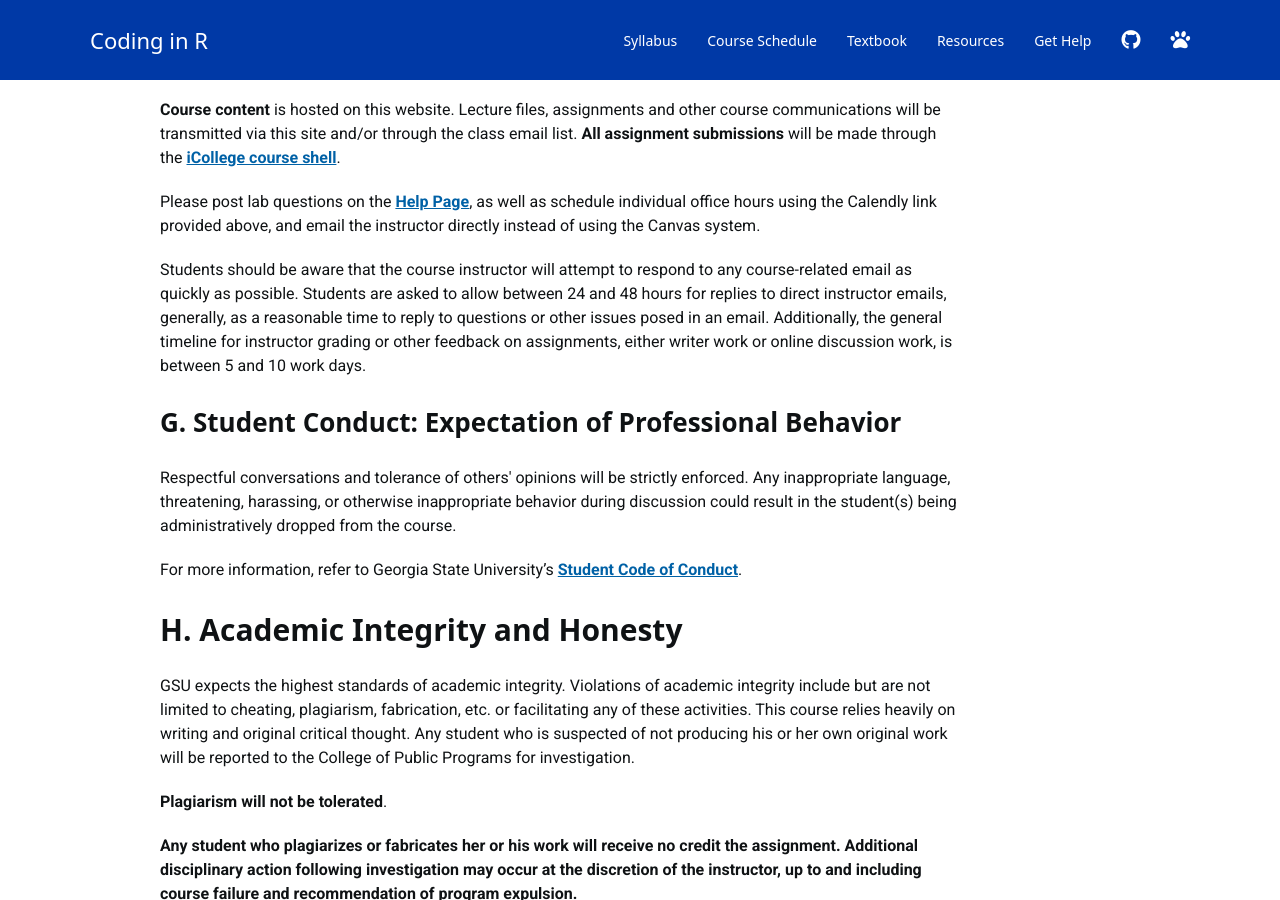
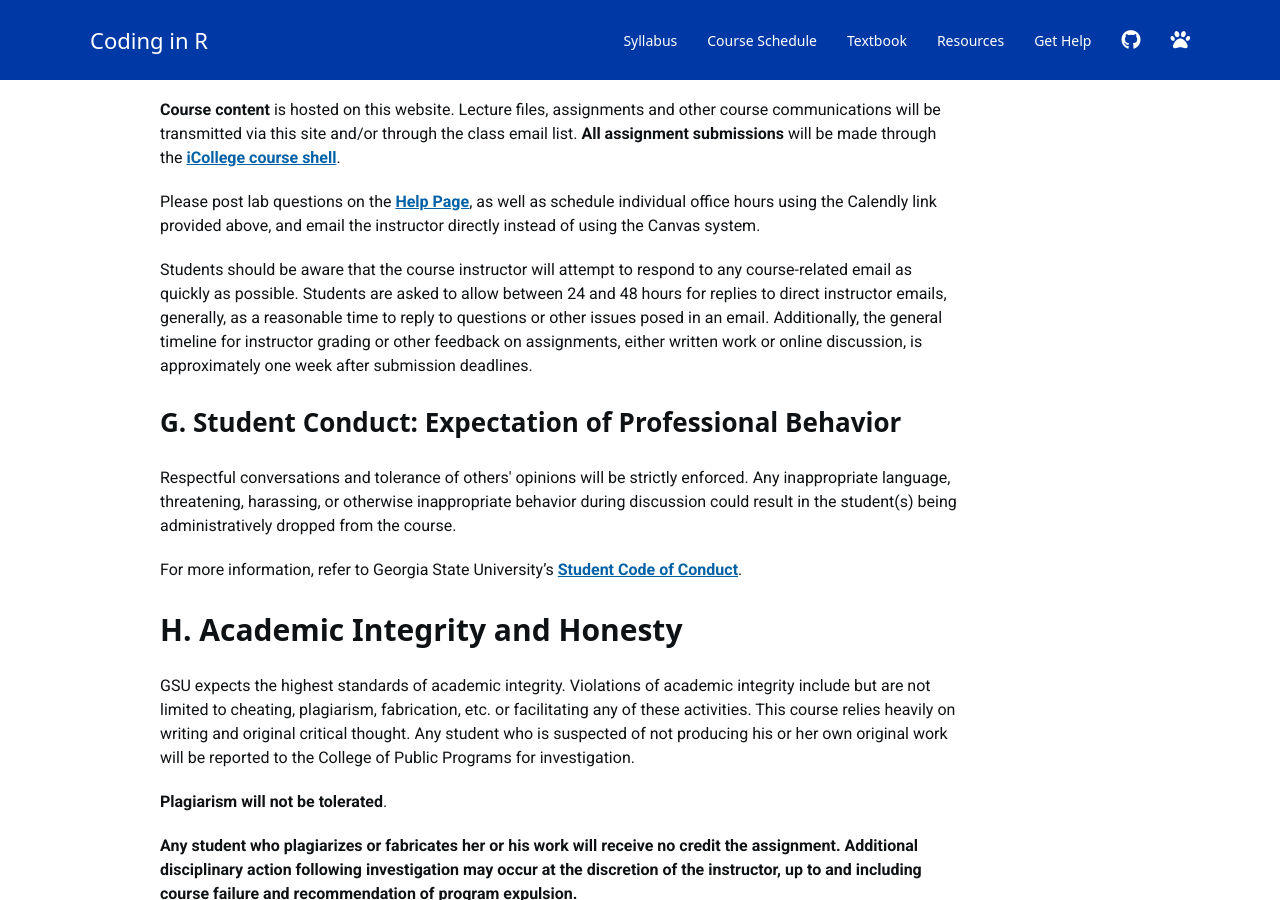
Before and after one commit to cssearcy/AYS-R-Coding-SPR-2020, a Jekyll site: the page built from index.md, in a window 1280 px wide and 900 px high, scrolled down 8759 px. Built offline with Jekyll 4.4.1, drawn with Linux system fonts in a browser that asks for light colours; nearby versions of some CDN libraries; a script bundle is joined from its source files by our own code; library files that are not in the unit come from our copies; a style sheet for code colours, icons or effects is not loaded.

Commit message:
fixed grading ETA

```diff
--- a/index.md
+++ b/index.md
@@ -242,7 +242,7 @@ Grades for the course are largely based on weekly labs. Assigned work is accompa
 
 Please post lab questions on the [**Help Page**](https://cssearcy.github.io/AYS-R-Coding-SPR-2020/help), as well as schedule individual office hours using the Calendly link provided above, and email the instructor directly instead of using the Canvas system.
 
-Students should be aware that the course instructor will attempt to respond to any course-related email as quickly as possible. Students are asked to allow between 24 and 48 hours for replies to direct instructor emails, generally, as a reasonable time to reply to questions or other issues posed in an email. Additionally, the general timeline for instructor grading or other feedback on assignments, either writer work or online discussion work, is between 5 and 10 work days.
+Students should be aware that the course instructor will attempt to respond to any course-related email as quickly as possible. Students are asked to allow between 24 and 48 hours for replies to direct instructor emails, generally, as a reasonable time to reply to questions or other issues posed in an email. Additionally, the general timeline for instructor grading or other feedback on assignments, either written work or online discussion, is approximately one week after submission deadlines.
 
 ## G. Student Conduct: Expectation of Professional Behavior
 
```
